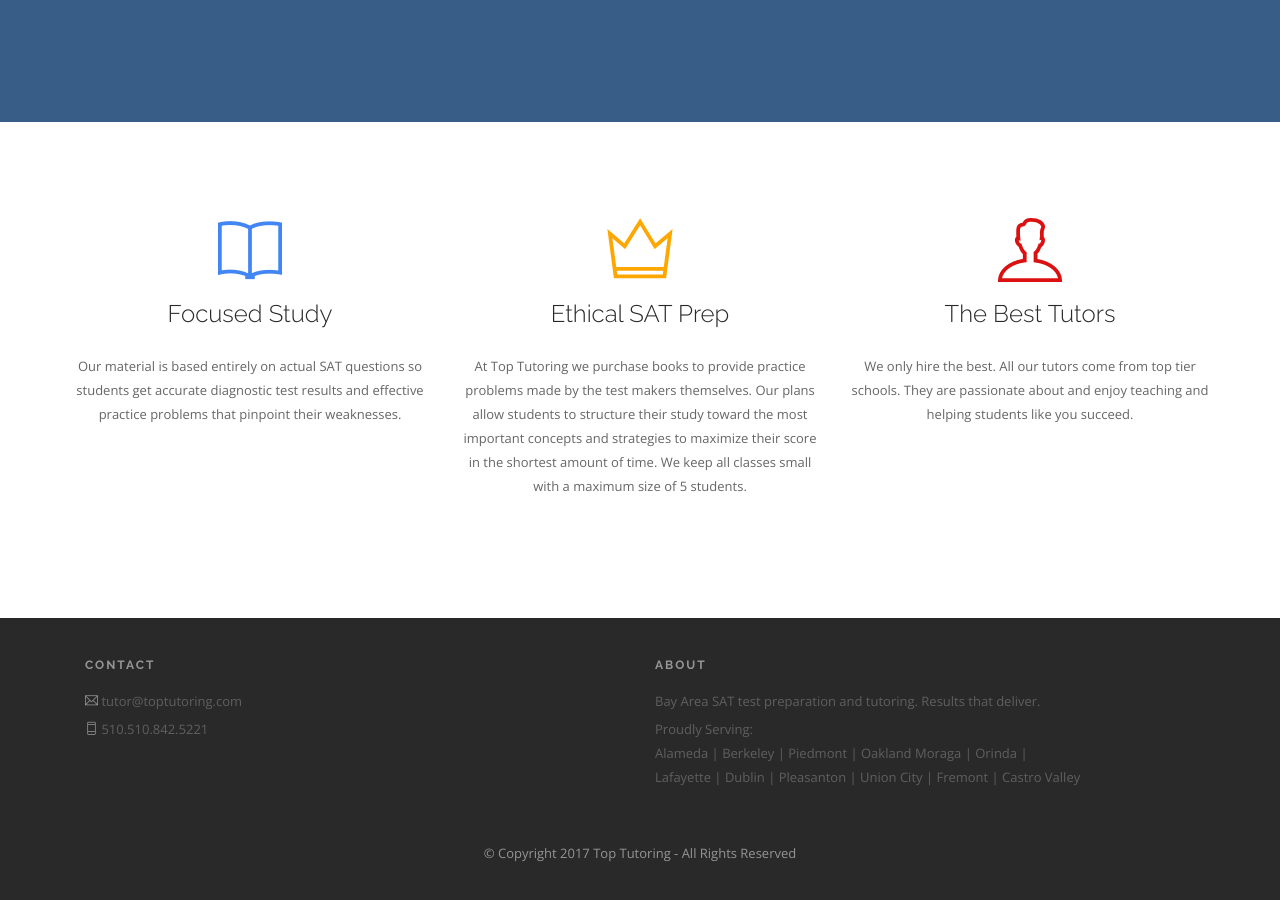
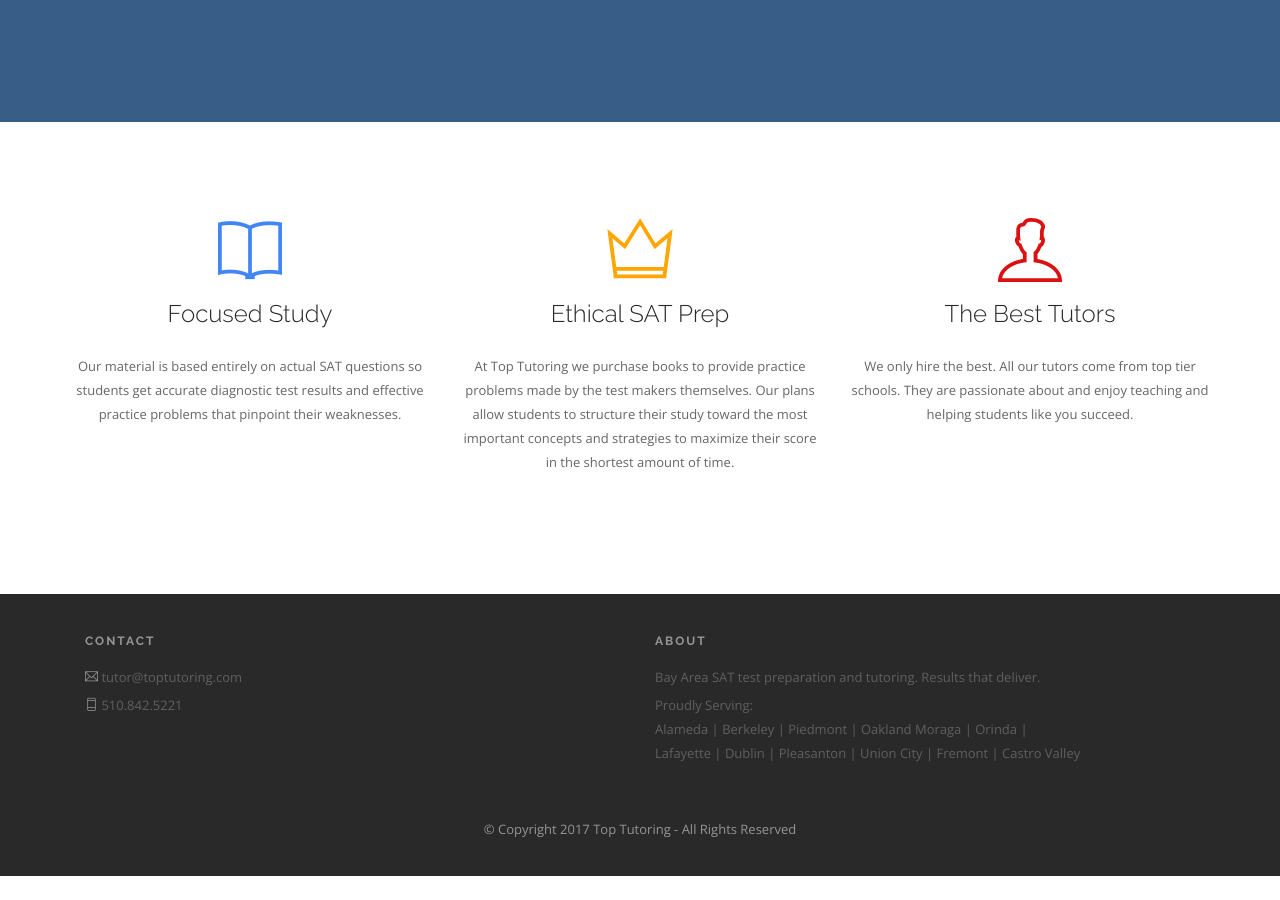
Before and after one commit to toptutoring/ttutoring, a Jekyll site: the page built from index.html, in a window 1280 px wide and 900 px high, scrolled down 1234 px. Built offline with Jekyll 4.4.1, drawn with Linux system fonts in a browser that asks for light colours; after the commit the page ends 2110 px from its top, so only the background shows below that.

Commit message:
Small fixes (#4)
* Contact us fixed.

* Top Tutoring doesn't provide classes

* Phone nr removed from contact page. (#5)

```diff
--- a/_includes/footer.html
+++ b/_includes/footer.html
@@ -11,7 +11,7 @@
             </li>
             <li style="width:100% !important;">
             	<i class="ti-mobile"></i>
-              <span class="fade-half">510.510.842.5221</span>
+              <span class="fade-half">510.842.5221</span>
             </li>
           </ul>
         </div>
--- a/blog/index.html
+++ b/blog/index.html
@@ -21,7 +21,7 @@
 
                 <div class="row mb32 mb-xs-16">
                   <div class="col-md-8 col-md-offset-2 col-sm-10 col-sm-offset-1">
-                    <img width="1024" height="683" src="{{site.url}}/img/{{ post.img }}" class="mb32 mb-xs-16 wp-post-image" alt="blog-single-4" sizes="(max-width: 1024px) 100vw, 1024px">
+                    <img width="1024" height="683" src="{{site}}{{ post.img }}" class="mb32 mb-xs-16 wp-post-image" alt="blog-single-4" sizes="(max-width: 1024px) 100vw, 1024px">
                     <p class="lead">
                       {{ post.excerpt }}
                     </p>
--- a/contact/contact.html
+++ b/contact/contact.html
@@ -9,8 +9,6 @@
       <div class="text-center">
         <i class="ti-email"></i>
         <span class="inline-icons">tutor@toptutoring.com</span>
-        <i class="ti-mobile"></i>
-        <span>510.842.5221</span>
       </div>
       <div class="bordered-block col-sm-8 col-sm-offset-2 no-padding">
         <div class="form-container clearfix">
--- a/index.html
+++ b/index.html
@@ -74,8 +74,7 @@
             <i class="ti-crown icon inline-block mb16" style="color:#FFA701 !important;"></i>
             <h4 class="font_roboto">Ethical SAT Prep</h4>
             <p>At Top Tutoring we purchase books to provide practice problems made by the test makers themselves.
-               Our plans allow students to structure their study toward the most important concepts and strategies to maximize their score in the shortest amount of time.
-               We keep all classes small with a maximum size of 5 students.</p>
+               Our plans allow students to structure their study toward the most important concepts and strategies to maximize their score in the shortest amount of time.</p>
           </div>
         </div>
         <div class="col-sm-4 text-center">
```
